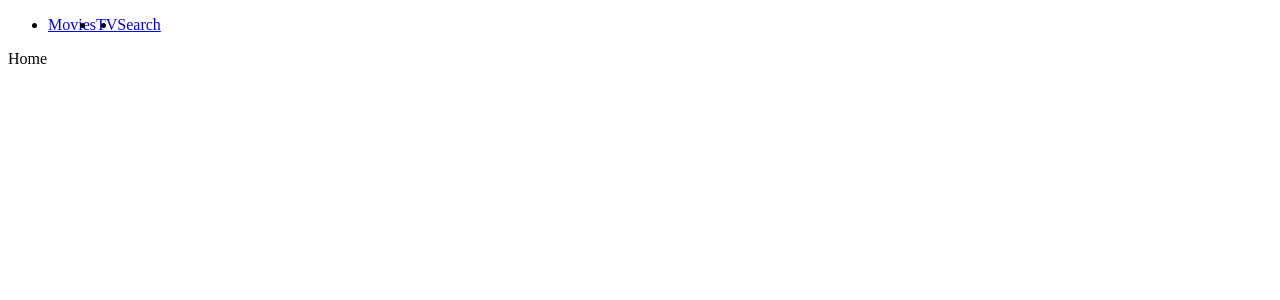
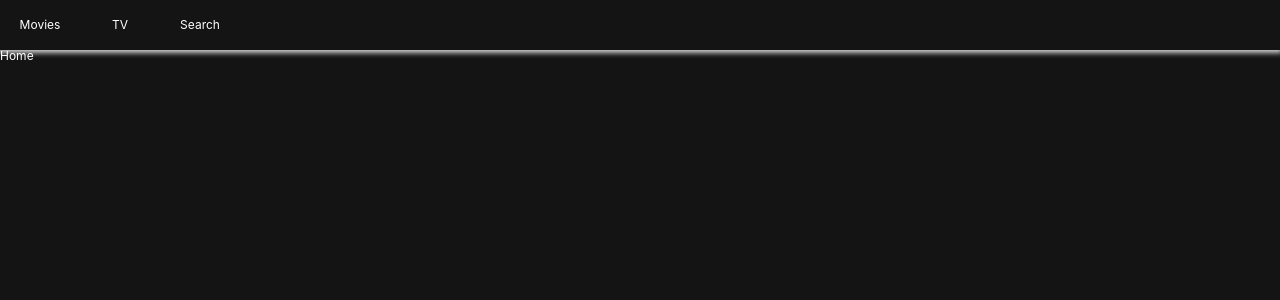
Before and after one commit to hjw4595/clone-netflix, a React (Create React App) app: page / in a window 1280 px wide. Shown: the top 300 px of the page. Built offline with nearby package versions, Linux system fonts and the light colour scheme.

Commit message:
global style

```diff
--- a/package.json
+++ b/package.json
@@ -11,7 +11,9 @@
     "react-dom": "^16.13.1",
     "react-router": "^5.1.2",
     "react-router-dom": "^5.1.2",
-    "react-scripts": "3.4.1"
+    "react-scripts": "3.4.1",
+    "styled-components": "^5.1.0",
+    "styled-reset": "^4.1.3"
   },
   "scripts": {
     "start": "react-scripts start",
--- a/src/Components/App.js
+++ b/src/Components/App.js
@@ -1,12 +1,13 @@
 import React, {Component} from 'react';
-import Router from "./Router"
-import Header from "./Header/index"
+import Router from "./Router";
+import GlobalStyle from "./GlobalStyles";
+
 class App extends Component {
   render(){
     return (
     <>
-      <Header />
       <Router/>
+      <GlobalStyle />
     </>
     );
   }
--- /dev/null
+++ b/src/Components/GlobalStyles.js
@@ -0,0 +1,22 @@
+import { createGlobalStyle } from "styled-components";
+import reset from "styled-reset";
+
+const globalStyles = createGlobalStyle`
+    ${reset};
+    a{
+        text-decoration:none;
+        color:inherit;
+    }
+    *{
+        box-sizing:border-box;
+    }
+    body{
+        font-family:-apple-system, BlinkMacSystemFont, 'Segoe UI', Roboto, Oxygen, Ubuntu, Cantarell, 'Open Sans', 'Helvetica Neue', sans-serif;
+        font-size:12px;
+        background-color:rgba(20, 20, 20, 1);
+        color:white;
+        padding-top:50px;
+    }
+`;
+
+export default globalStyles;
--- /dev/null
+++ b/src/Components/Header.js
@@ -0,0 +1,47 @@
+import React from "react";
+import {Link} from "react-router-dom"
+import styled from "styled-components";
+
+const List = styled.ul`
+    display: flex;
+`
+const Item = styled.li`
+    width: 80px;
+    height: 50px;
+    text-align: center;
+`
+const Header = styled.header`
+    color: white;
+    position: fixed;
+    top: 0;
+    left: 0;
+    width: 100%;
+    height: 50px;
+    display: flex;
+    align-items: center;
+    background-color: rgba(20, 20, 20, 0.8);
+    z-index: 10;
+    box-shadow: 0px 1px 5px 2px rgba(255, 255, 255, 0.8);
+`;
+
+const Hlink = styled(Link)`
+    height: 50px;
+    display: flex;
+    align-items: center;
+    justify-content: center;
+`
+export default () => (
+    <Header>
+        <List>
+            <Item>
+                <Hlink to="/">Movies</Hlink>
+            </Item>
+            <Item>
+                <Hlink to="/TV">TV</Hlink>
+            </Item>
+            <Item>
+                <Hlink to="/Search">Search</Hlink>
+            </Item>
+        </List>
+    </Header>
+    )
--- a/src/Components/Header/Header.css
+++ /dev/null
@@ -1,3 +0,0 @@
-.nav ul {
-    display: flex;
-  }
--- a/src/Components/Header/Header.js
+++ /dev/null
@@ -1,18 +0,0 @@
-import React from "react";
-import "./Header.css";
-
-export default () => (
-    <header className="nav">
-        <ul>
-            <li>
-                <a href="/">Movies</a>
-            </li>
-            <li>
-                <a href="/TV">TV</a>
-            </li>
-            <li>
-                <a href="/Search">Search</a>
-            </li>
-        </ul>
-    </header>
-    )
--- a/src/Components/Header/index.js
+++ /dev/null
@@ -1,3 +0,0 @@
-import Header from "./Header";
-
-export default Header;
--- a/src/Components/Router.js
+++ b/src/Components/Router.js
@@ -1,5 +1,6 @@
 import React from "react";
 import {BrowserRouter as Router, Route, Redirect,Switch} from "react-router-dom";
+import Header from "./Header"
 import Home from "../Routes/Home";
 import Tv from "../Routes/Tv";
 import Detail from "../Routes/Detail";
@@ -7,6 +8,8 @@
 
 export default () => (
     <Router>
+        <>
+            <Header />
             <Switch>
                 <Route path="/" exact component={Home}/>
                 <Route path="/TV" exact component={Tv}/>
@@ -14,5 +17,6 @@
                 <Route path="/Search" component={Search}/>
                 <Redirect from="*" to="/"/>
             </Switch>
+        </>
     </Router>
 )
```
Also changed, not shown: 1 other file (tests, documents, lock files or other folders). Lines whose indentation alone changed are shown as unchanged.
